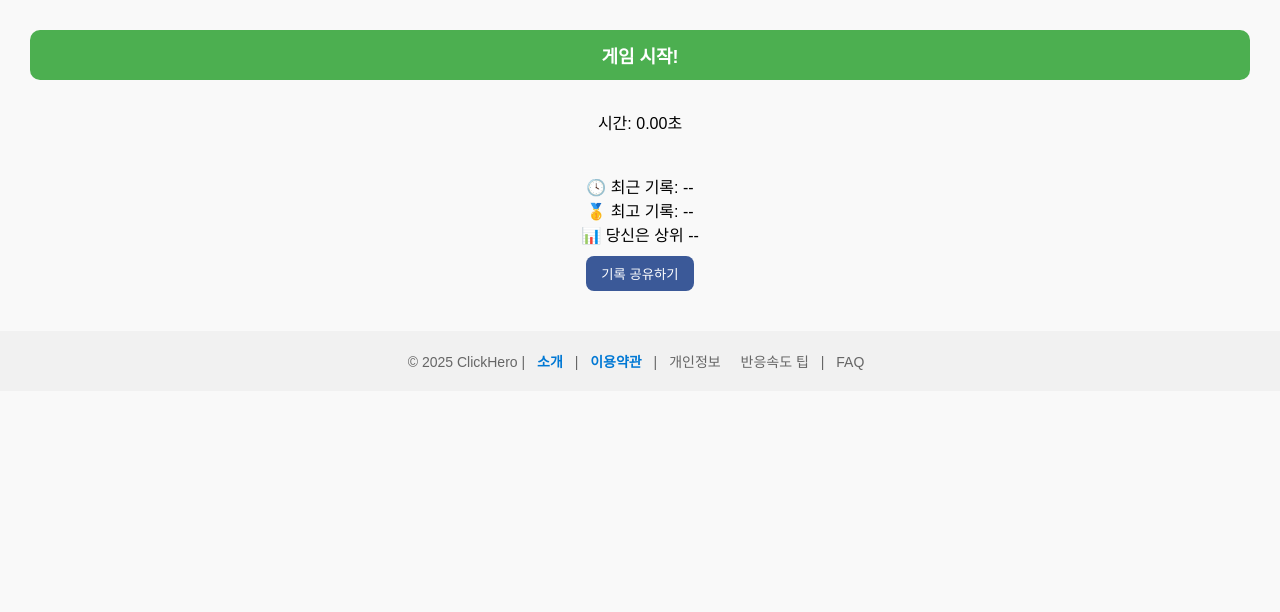
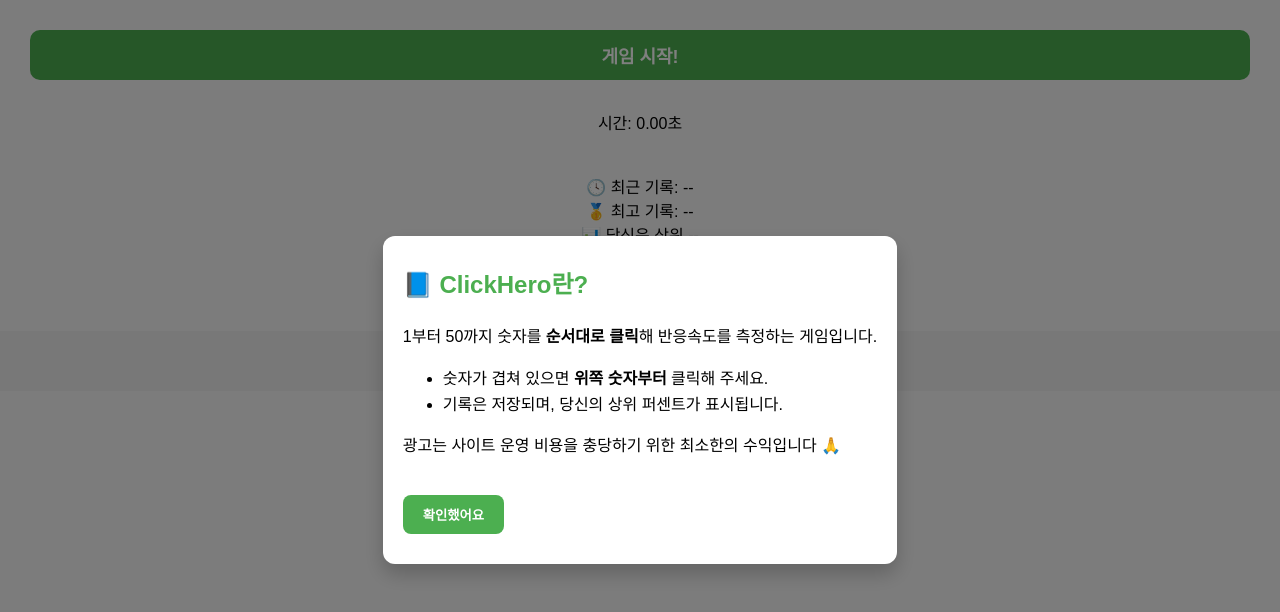
Before and after one commit to Zhaethar/reaction-time, a plain HTML site: page www/index.html in a window 1280 px wide. Drawn offline with nearby package versions, Linux system fonts and the light colour scheme.

Commit message:
Fix: 팝업 설명창 추가 및 스크립트 오류 수정

```diff
--- a/www/index.html
+++ b/www/index.html
@@ -46,11 +46,10 @@
       background: #8eca67;
       color: #333;
       user-select: none;
-        cursor: pointer;
+      cursor: pointer;
     }
     .upper {
       z-index: 2;
-      cursor: pointer;
     }
     .lower {
       z-index: 1;
@@ -87,9 +86,59 @@
     footer a:hover {
       text-decoration: underline;
     }
+
+    /* 팝업 스타일 */
+    #popup {
+      position: fixed;
+      top: 0; left: 0; right: 0; bottom: 0;
+      background: rgba(0,0,0,0.5);
+      z-index: 999;
+      display: flex;
+      justify-content: center;
+      align-items: center;
+    }
+    .popup-box {
+      background: #fff;
+      padding: 30px 20px;
+      border-radius: 12px;
+      max-width: 500px;
+      box-shadow: 0 10px 20px rgba(0,0,0,0.2);
+      text-align: left;
+      font-size: 16px;
+      line-height: 1.6;
+    }
+    .popup-box h2 {
+      margin-top: 0;
+      color: #4CAF50;
+    }
+    .popup-box button {
+      margin-top: 20px;
+      background: #4CAF50;
+      color: white;
+      font-weight: bold;
+      border: none;
+      border-radius: 8px;
+      padding: 10px 20px;
+      cursor: pointer;
+    }
   </style>
 </head>
 <body>
+
+  <!-- 설명 팝업 -->
+  <div id="popup">
+    <div class="popup-box">
+      <h2>📘 ClickHero란?</h2>
+      <p>1부터 50까지 숫자를 <strong>순서대로 클릭</strong>해 반응속도를 측정하는 게임입니다.</p>
+      <ul>
+        <li>숫자가 겹쳐 있으면 <strong>위쪽 숫자부터</strong> 클릭해 주세요.</li>
+        <li>기록은 저장되며, 당신의 상위 퍼센트가 표시됩니다.</li>
+      </ul>
+      <p>광고는 사이트 운영 비용을 충당하기 위한 최소한의 수익입니다 🙏</p>
+      <button onclick="closePopup()">확인했어요</button>
+    </div>
+  </div>
+
   <h1 id="start">게임 시작!</h1>
   <div id="timer">시간: <span id="time">0.00</span>초</div>
   <div id="game"></div>
@@ -104,14 +153,17 @@
     © 2025 ClickHero |
     <a href="/about.html" class="blue">소개</a> |
     <a href="/contact.html" class="blue">이용약관</a> |
-    <a href="/privacy.html">개인정보</a>
+    <a href="/privacy.html">개인정보</a> |
     <a href="/tips.html">반응속도 팁</a> |
     <a href="/faq.html">FAQ</a>
-
   </footer>
 
   <script src="https://code.jquery.com/jquery-3.6.0.min.js"></script>
   <script>
+    function closePopup() {
+      document.getElementById("popup").style.display = "none";
+    }
+
     let current = 1, startTime, interval;
     const game = $("#game"), siteURL = "https://clickhero.online";
 
@@ -194,12 +246,10 @@
     function copyResult() {
       const recent = JSON.parse(localStorage.getItem("recentScores") || "[]");
       if (!recent.length) return alert("공유할 기록이 없습니다.");
-      const msg = `내 반응속도 기록: ${recent[0]}초! 너도 해봐 👉 ${siteURL}`;
-      navigator.clipboard.writeText(msg).then(() => alert("기록이 복사되었습니다!"));
-    }
+      const msg = `내 반응속도 기록:  ${recent[0]}초! 너도 해봐 👉 ${siteURL}`;
+  navigator.clipboard.writeText(msg).then(() => alert("기록이 복사되었습니다!"));
+}
 
+  // 게임 시작 버튼 클릭 이벤트 연결
     $("#start").click(() => { startGame(); });
-    $(function(){ renderInfo(); });
   </script>
-</body>
-</html>
```
